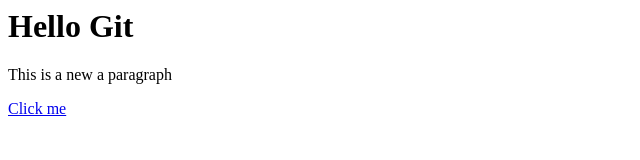
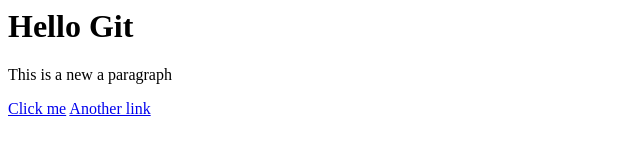
Before and after one commit to hermitex/test-github, a plain HTML site: page index.html in a window 1280 px wide. Shown: the whole page, without its empty margins (0-640 px from the left). Drawn offline with Linux system fonts and the light colour scheme.

Commit message:
Another link

```diff
--- a/index.html
+++ b/index.html
@@ -1,3 +1,4 @@
 <h1>Hello Git</h1>
 <p>This is a new a paragraph</p>
 <a href="#home">Click me</a>
+<a href="#home">Another link</a>
```
